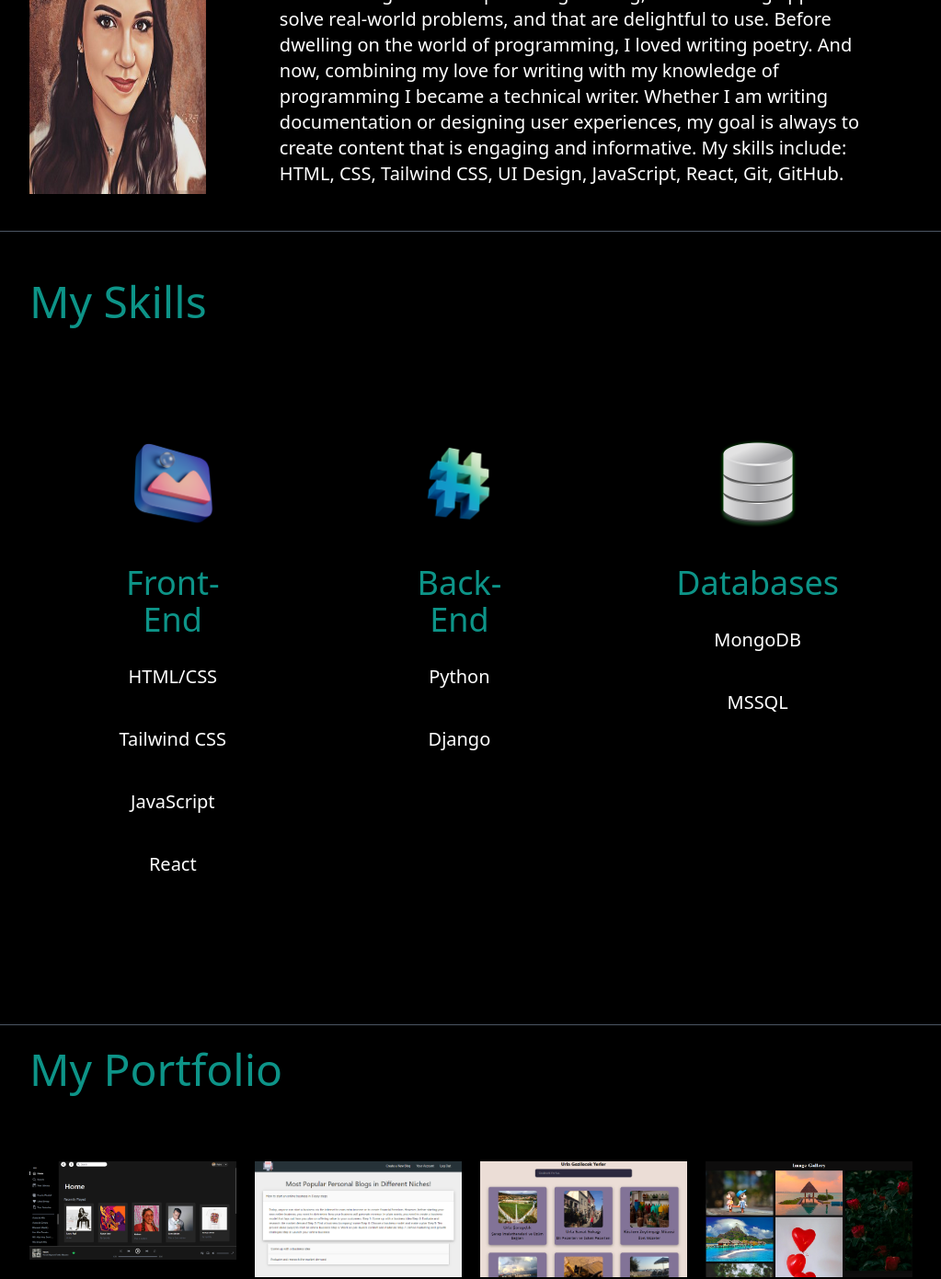
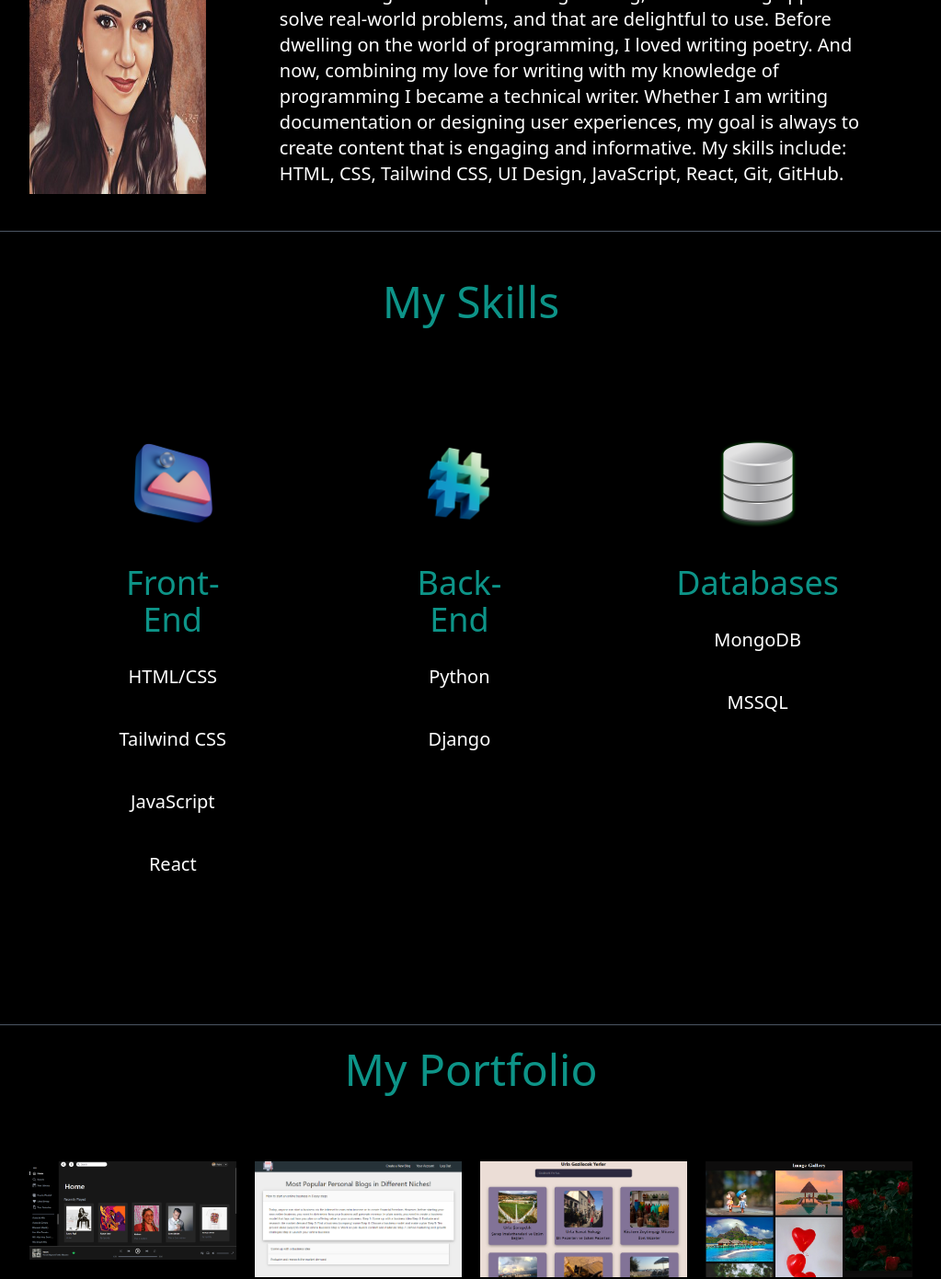
Before and after one commit to fulyaertay/personal-portfolio, a Next.js app: page / in a window 1280 px wide. Shown: the part 650-2041 px from the top of the page at 92% size, without its empty margins (128-1151 px from the left). Built offline with nearby package versions, Linux system fonts and the light colour scheme.

Commit message:
added projects

```diff
--- a/pages/index.tsx
+++ b/pages/index.tsx
@@ -105,7 +105,7 @@ export default function Home() {
         </section>
         <hr className="border-gray-600"></hr>
         <section className="px-10 md:px-20 lg:px-40 mb-5">
-          <h3 className="text-3xl text-teal-600 font-medium py-1 md:text-left mt-12 md:text-5xl ">
+          <h3 className="text-3xl text-teal-600 font-medium py-1 md:text-center mt-12 md:text-5xl ">
             My Skills
           </h3>
           <div className="lg:flex text-center justify-center">
@@ -146,7 +146,7 @@ export default function Home() {
         <hr className="border-gray-600"></hr>
         <section className="px-10 md:px-20 lg:px-40" id="projects">
           <div>
-            <h3 className="text-3xl text-teal-600 font-medium py-1 md:text-left mt-5 mb-10 md:text-5xl">
+            <h3 className="text-3xl text-teal-600 font-medium py-1 md:text-center mt-5 mb-10 md:text-5xl">
               My Portfolio
             </h3>
           </div>
```
